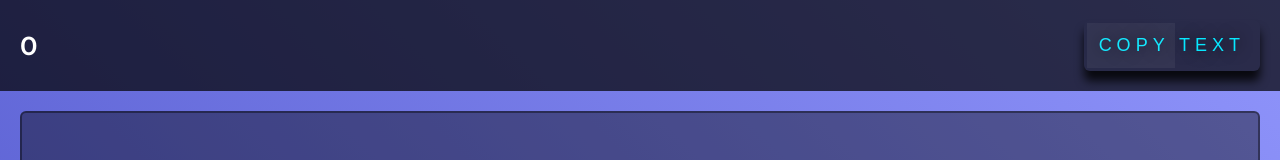
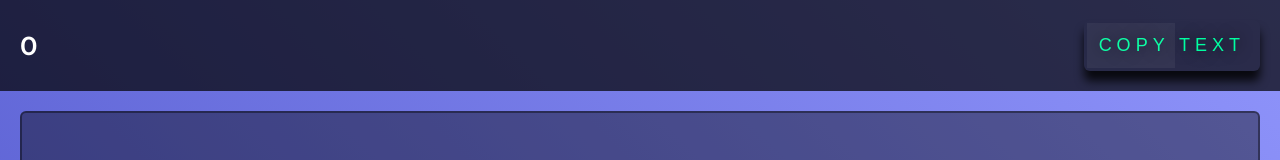
Before and after one commit to YauhenKavalchuk/counter, a React (Create React App) app: page / in a window 1280 px wide. Shown: the top 160 px of the page. Built offline with nearby package versions, Linux system fonts and the light colour scheme.

Commit message:
Add custom scrollbar. Update bcopy button styles

```diff
--- a/src/components/copy-button/copy-button.module.scss
+++ b/src/components/copy-button/copy-button.module.scss
@@ -1,5 +1,5 @@
-$accent-color: #07e8ff;
-$base-color: #2f0000;
+$accent-color: #00ffa1;
+$base-color: #00ffff;
 $border-size: 3px;
 
 .copyButton {
--- a/src/components/counter/counter.jsx
+++ b/src/components/counter/counter.jsx
@@ -1,6 +1,6 @@
 import { useState } from "react";
 
-import { Textarea } from '../textarea/textarea';
+import { Textarea } from '../textarea';
 import { Count } from '../count';
 import { CopyButton } from '../copy-button';
 
--- /dev/null
+++ b/src/components/textarea/index.js
@@ -0,0 +1 @@
+export { Textarea } from "./textarea.jsx";
--- a/src/components/textarea/textarea.module.scss
+++ b/src/components/textarea/textarea.module.scss
@@ -1,3 +1,6 @@
+$accent-color: #00ffa1;
+$base-color: #00ffff;
+
 .textarea {
   width: 100%;
   padding: 10px;
@@ -7,4 +10,19 @@
   background-color: rgba(0, 0, 0, 0.4);
   resize: none;
   color: #fff;
+
+  &::-webkit-scrollbar {
+    width: 15px;
+    background: #101124;
+  }
+
+  &::-webkit-scrollbar-track {
+    border: 5px solid rgba(255, 255, 255, 0.25);
+    box-shadow: inset 0 0 2.5px 2px rgba(0, 0, 0, 0.5);
+  }
+
+  &::-webkit-scrollbar-thumb {
+    background: linear-gradient(45deg, $accent-color, $base-color);
+    border-radius: 15px;
+  }
 }
```
